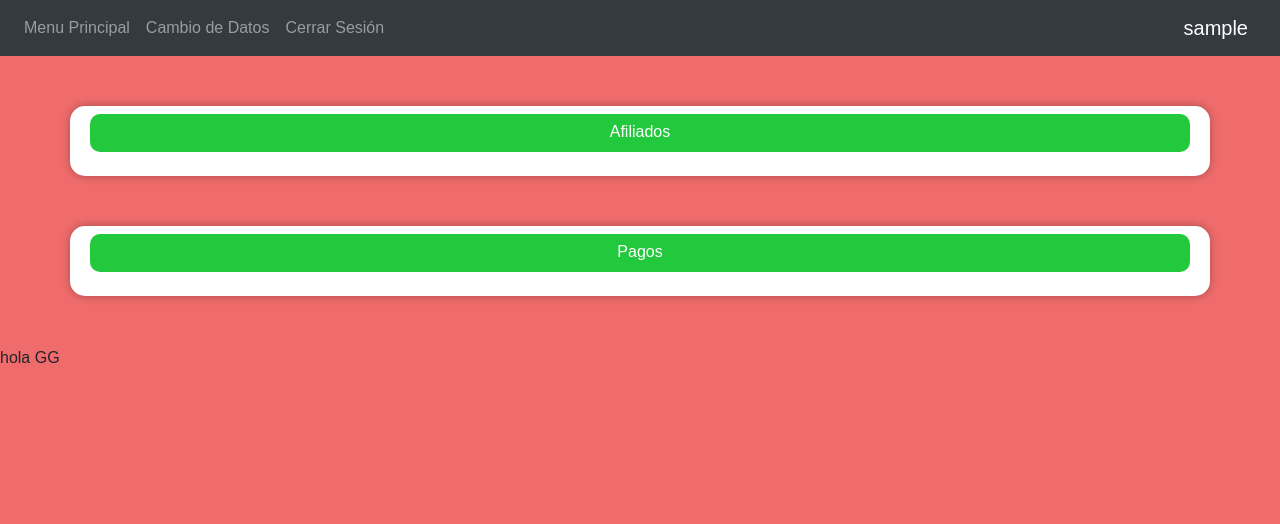
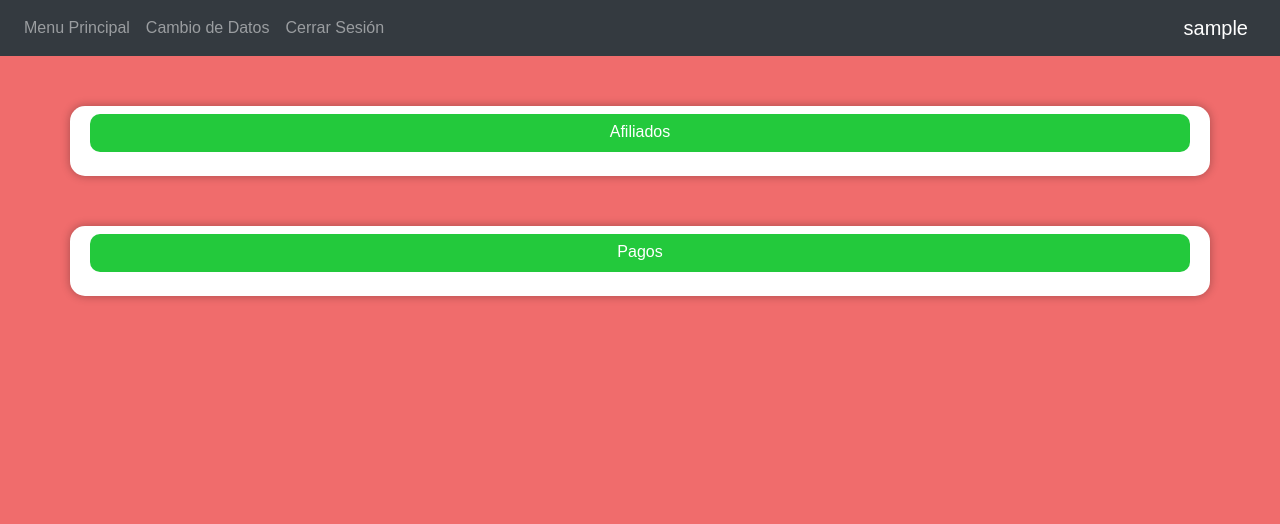
Before and after one commit to 8Carlos8/afili, a PHP site: page /Sesion/Inicio.php in a window 1280 px wide. Shown: the top 524 px of the page. Run offline with PHP 8.4, Linux system fonts and the light colour scheme; the visitor is signed in with stand-in values (Sample User, id 1); data that the repository does not hold is empty.

Commit message:
ya quedo

```diff
--- a/Sesion/Inicio.php
+++ b/Sesion/Inicio.php
@@ -120,6 +120,3 @@ if ($usuarioActual == null) {
     <?php } ?>
 </body>
 </html>
-
-
-hola GG
```
